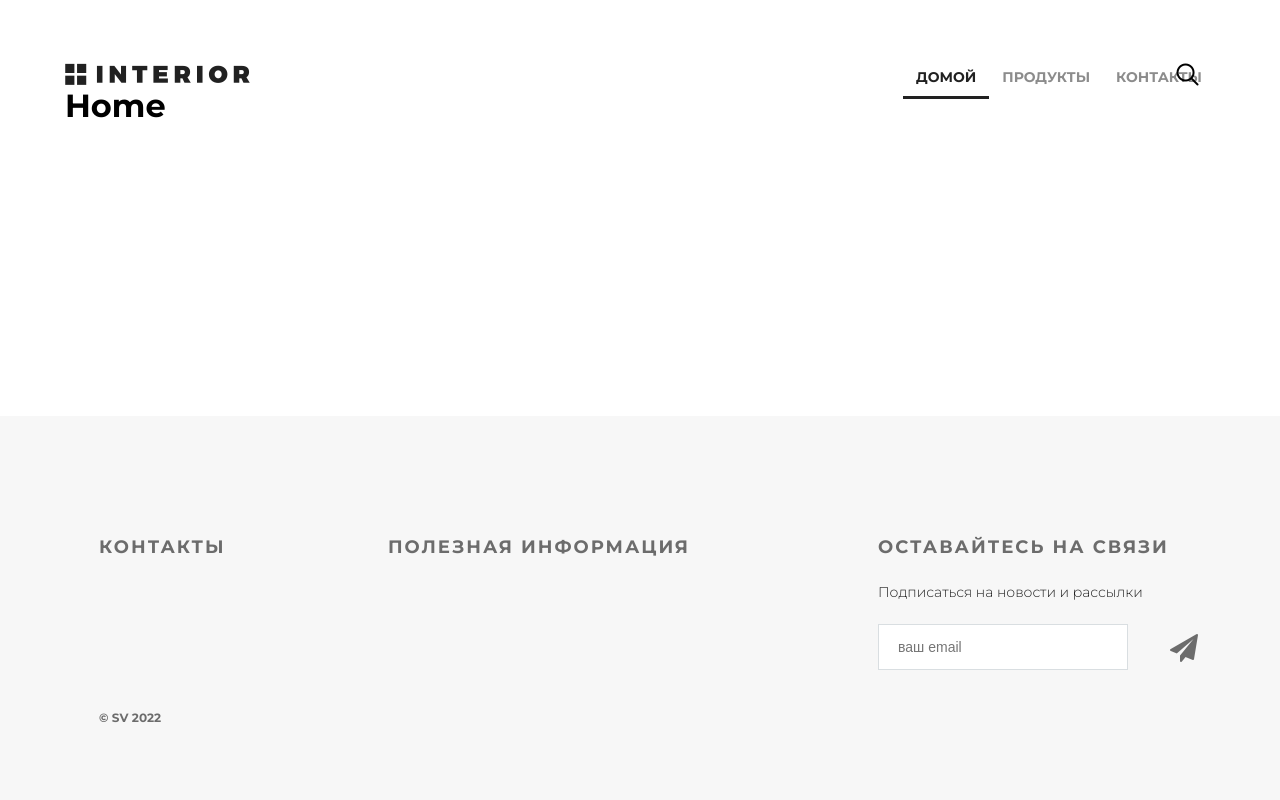
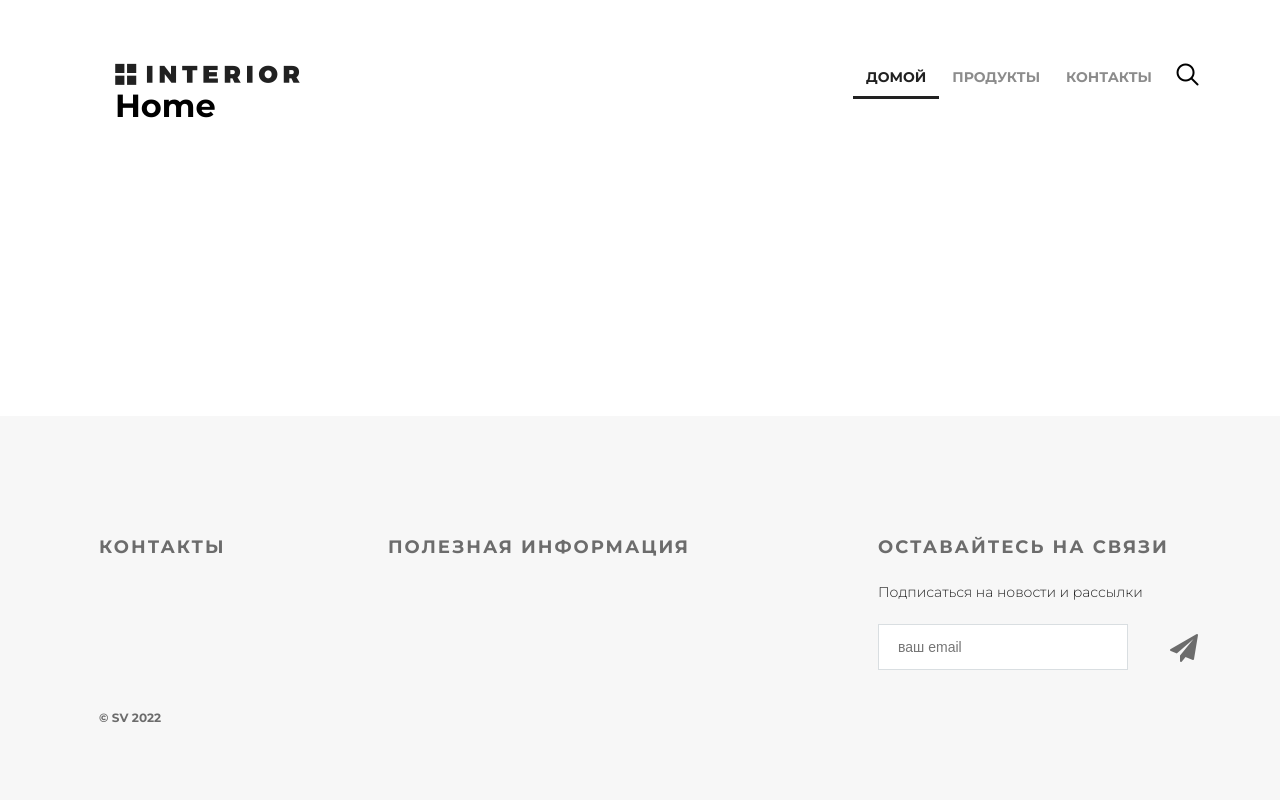
Before and after one commit to Vsirotkin/furniture, a Django app: page / in a window 1280 px wide; the page is wider, and only the part inside the window is pictured. Run offline with Django 4.2, Linux system fonts and the light colour scheme.

Commit message:
edited width container in css

```diff
--- a/static/style.css
+++ b/static/style.css
@@ -17,7 +17,7 @@ html, body {
 }
 
 .container {
-	width: 1150px;
+	width: 1050px;
 	margin: 0 auto;
 	min-height: 100%;
 }
@@ -543,7 +543,7 @@ html, body {
 
 .footer {
 	height: 384px;
-	width: 1169px;
+	width: 1150px;
 	background-color: #f7f7f7;
 	padding-left: 99px;
 	padding-right: 98px;
```
